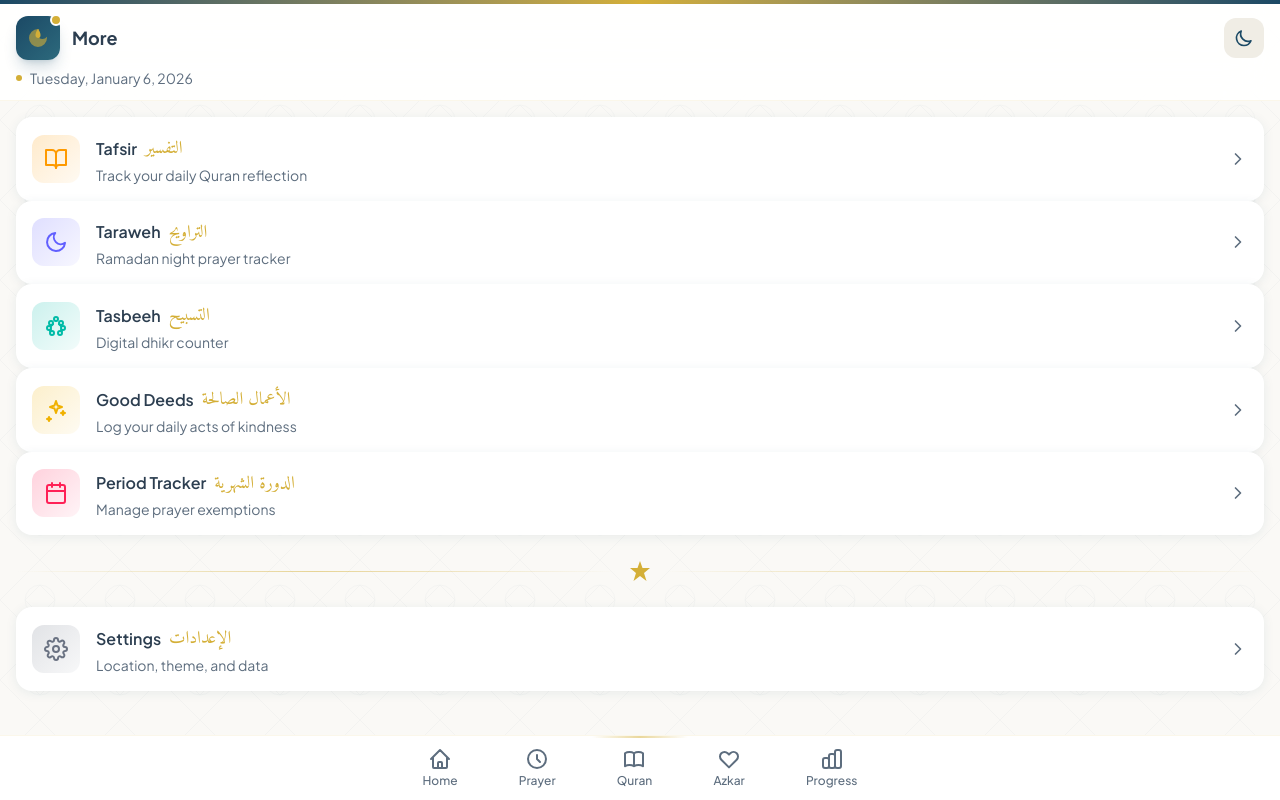
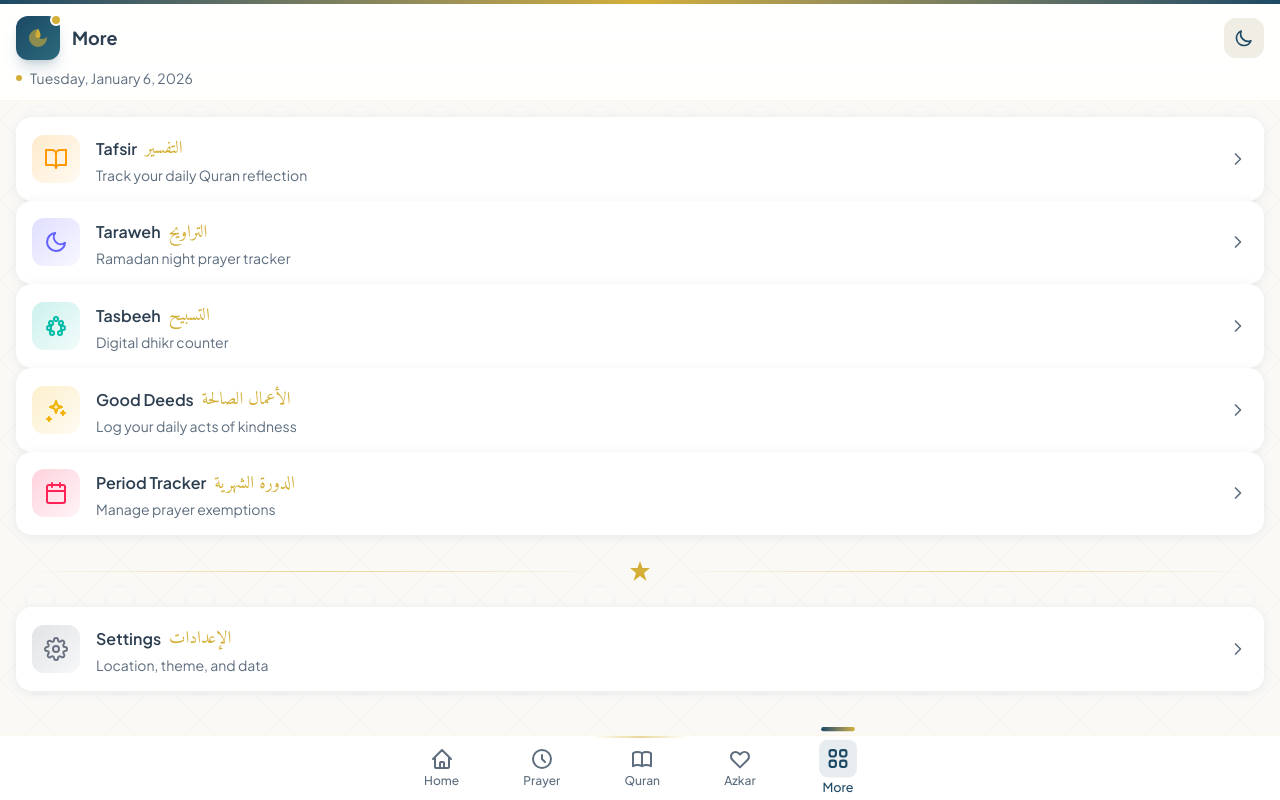
Before and after one commit to SondosAMe/RamadanTracker, a React (Vite) app: page /more in a window 1280 px wide. Built offline with nearby package versions, Linux system fonts and the light colour scheme; no server answers.

Commit message:
Fix Azkar tab and restore More page in navigation

```diff
--- a/src/components/layout/BottomNav.jsx
+++ b/src/components/layout/BottomNav.jsx
@@ -5,7 +5,7 @@ const navItems = [
   { path: '/prayer', icon: 'prayer', label: 'Prayer' },
   { path: '/quran', icon: 'quran', label: 'Quran' },
   { path: '/azkar', icon: 'azkar', label: 'Azkar' },
-  { path: '/dashboard', icon: 'dashboard', label: 'Progress' }
+  { path: '/more', icon: 'more', label: 'More' }
 ]
 
 const icons = {
@@ -29,9 +29,9 @@ const icons = {
       <path strokeLinecap="round" strokeLinejoin="round" strokeWidth={2} d="M4.318 6.318a4.5 4.5 0 000 6.364L12 20.364l7.682-7.682a4.5 4.5 0 00-6.364-6.364L12 7.636l-1.318-1.318a4.5 4.5 0 00-6.364 0z" />
     </svg>
   ),
-  dashboard: (
+  more: (
     <svg className="w-6 h-6" fill="none" viewBox="0 0 24 24" stroke="currentColor">
-      <path strokeLinecap="round" strokeLinejoin="round" strokeWidth={2} d="M9 19v-6a2 2 0 00-2-2H5a2 2 0 00-2 2v6a2 2 0 002 2h2a2 2 0 002-2zm0 0V9a2 2 0 012-2h2a2 2 0 012 2v10m-6 0a2 2 0 002 2h2a2 2 0 002-2m0 0V5a2 2 0 012-2h2a2 2 0 012 2v14a2 2 0 01-2 2h-2a2 2 0 01-2-2z" />
+      <path strokeLinecap="round" strokeLinejoin="round" strokeWidth={2} d="M4 6a2 2 0 012-2h2a2 2 0 012 2v2a2 2 0 01-2 2H6a2 2 0 01-2-2V6zM14 6a2 2 0 012-2h2a2 2 0 012 2v2a2 2 0 01-2 2h-2a2 2 0 01-2-2V6zM4 16a2 2 0 012-2h2a2 2 0 012 2v2a2 2 0 01-2 2H6a2 2 0 01-2-2v-2zM14 16a2 2 0 012-2h2a2 2 0 012 2v2a2 2 0 01-2 2h-2a2 2 0 01-2-2v-2z" />
     </svg>
   )
 }
--- a/src/pages/AzkarPage.jsx
+++ b/src/pages/AzkarPage.jsx
@@ -11,8 +11,8 @@ import { useLocalStorage } from '../hooks/useLocalStorage'
 export function AzkarPage() {
   const {
     getAzkarStatus,
-    toggleAzkar,
     getAzkarCompletedDates,
+    getAzkarCompletion,
     getTasbeehCount,
     incrementTasbeeh,
     resetTasbeeh
@@ -24,6 +24,8 @@ export function AzkarPage() {
   const azkarStatus = getAzkarStatus()
   const morningDates = getAzkarCompletedDates('morning')
   const eveningDates = getAzkarCompletedDates('evening')
+  const morningCompletion = getAzkarCompletion('morning')
+  const eveningCompletion = getAzkarCompletion('evening')
 
   const today = formatDateKey()
   const count = getTasbeehCount(selectedPhrase.id)
```
